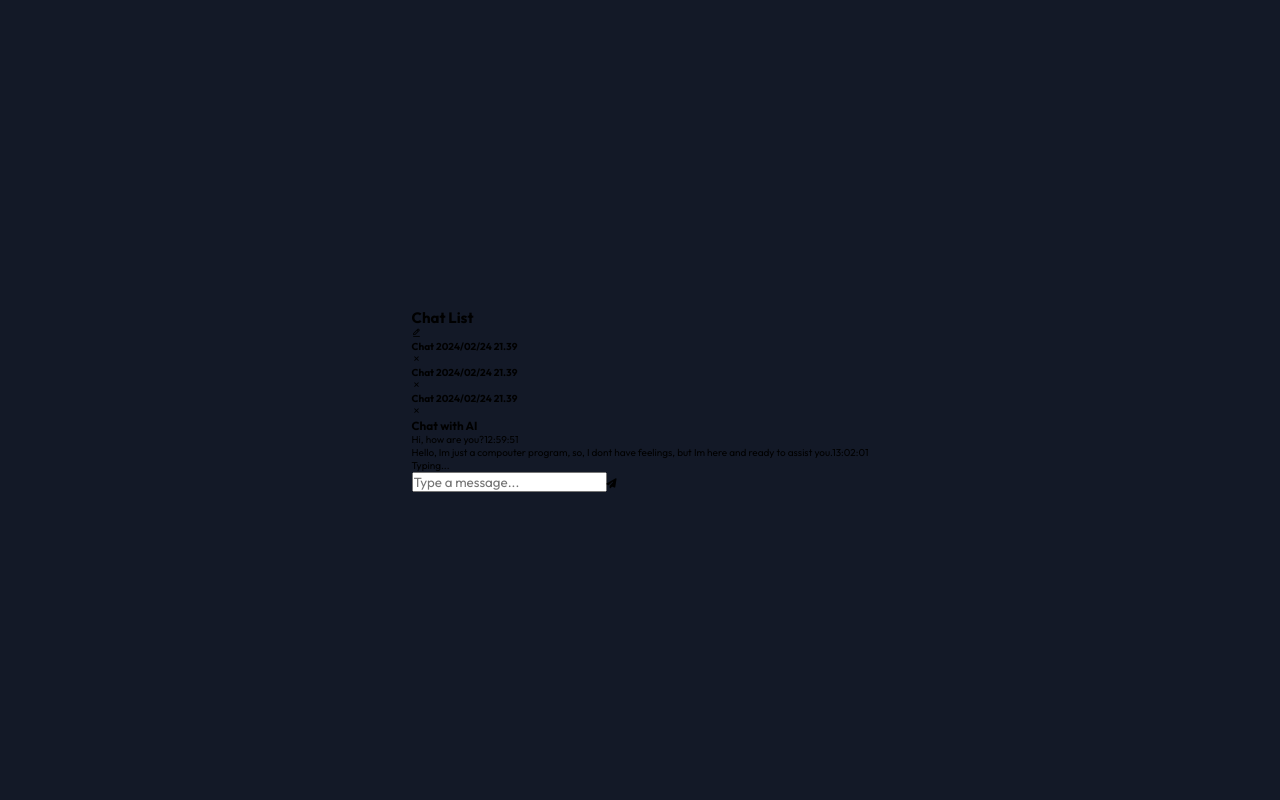
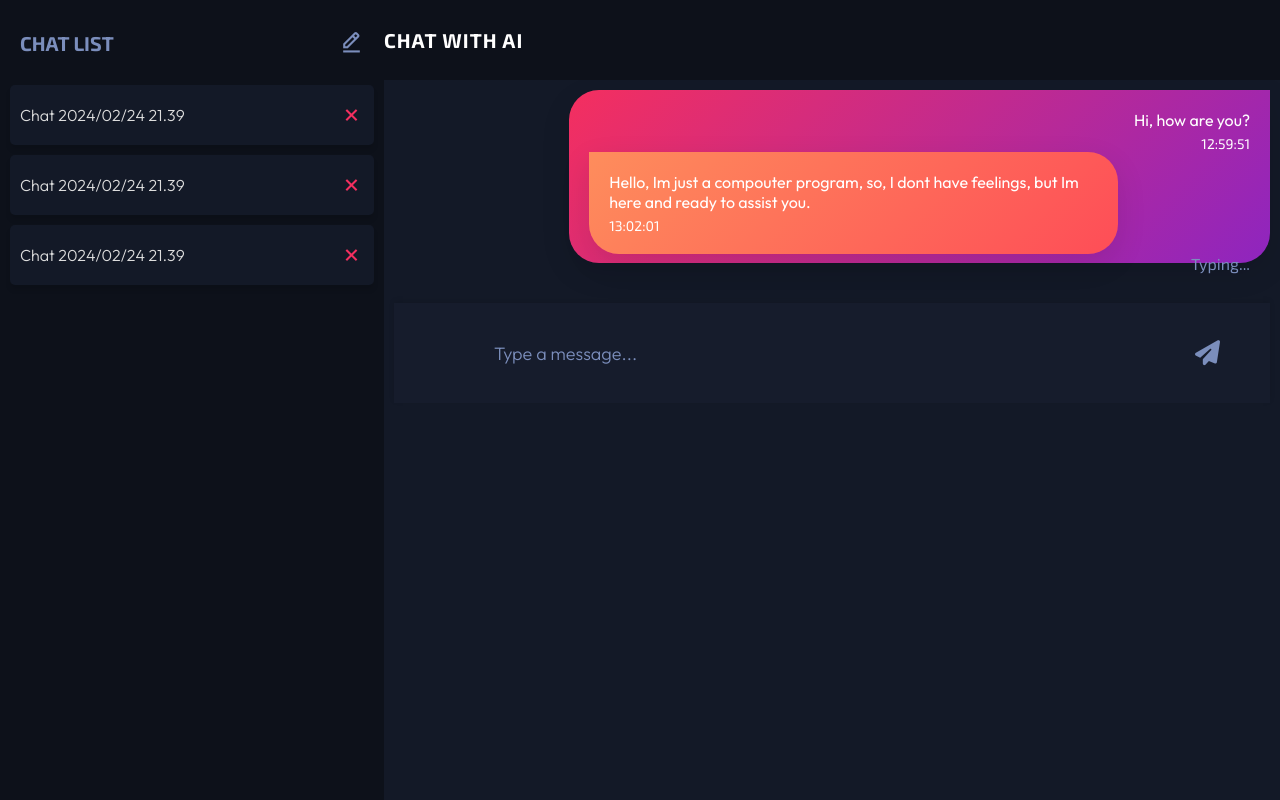
Before and after one commit to armenbakir/AI-Chat-Bot, a Next.js app: page /chatbotapp in a window 1280 px wide. Built offline with nearby package versions, Linux system fonts and the light colour scheme.

Commit message:
created css for chat bot app

```diff
--- /dev/null
+++ b/src/app/chatbotapp/ChatBotApp.css
@@ -0,0 +1,246 @@
+.chat-app {
+  width: 100%;
+  height: 100vh;
+  display: flex;
+}
+
+.chat-list {
+  width: 30%;
+  height: 100%;
+  background-color: #0d111a;
+  padding: 1rem;
+  display: flex;
+  flex-direction: column;
+  row-gap: 1rem;
+}
+
+.chat-list-header {
+  width: 100%;
+  display: flex;
+  align-items: center;
+  justify-content: space-between;
+  padding: 2rem 1rem;
+  color: #7b8ebc;
+}
+
+.chat-list-header h2 {
+  font-family: "Exo 2", sans-serif;
+  font-size: 2rem;
+  text-transform: uppercase;
+}
+
+.chat-list-header i {
+  font-size: 2.5rem;
+  cursor: pointer;
+}
+
+.chat-list-item {
+  width: 100%;
+  height: 6rem;
+  background-color: #131927;
+  padding: 0.5rem 1rem;
+  border-radius: 0.5rem;
+  display: flex;
+  align-items: center;
+  justify-content: space-between;
+  box-shadow: 0 0.5rem 0.5rem rgba(0, 0, 0, 0.1);
+}
+
+.chat-list-item.active {
+  background: linear-gradient(135deg, #f42f5f, #8e25bf);
+}
+
+.chat-list-item h4 {
+  font-size: 1.6rem;
+  font-weight: 300;
+  color: #ddd;
+}
+
+.chat-list-item.active h4 {
+  color: #fff;
+}
+
+.chat-list-item i {
+  font-size: 2.5rem;
+  color: #f42f5f;
+  cursor: pointer;
+}
+
+.chat-window {
+  width: 70%;
+  height: 100%;
+  display: flex;
+  flex-direction: column;
+}
+
+.chat-title {
+  width: 100%;
+  min-height: 8rem;
+  background-color: #0d111a;
+  display: flex;
+  align-items: center;
+  justify-content: space-between;
+  padding-right: 2rem;
+}
+
+.chat-title h3 {
+  font-family: "Exo 2", sans-serif;
+  font-size: 2rem;
+  text-transform: uppercase;
+  color: #fff;
+  letter-spacing: 0.1rem;
+}
+
+.arrow {
+  font-size: 4rem;
+  color: #7b8ebc;
+  transform: rotate(180deg);
+  cursor: pointer;
+}
+
+.chat {
+  width: 100%;
+  flex-grow: 1;
+  padding: 1rem;
+  display: flex;
+  flex-direction: column;
+  row-gap: 4rem;
+  overflow-y: auto;
+}
+
+.chat::-webkit-scrollbar {
+  display: none;
+}
+
+.prompt,
+.response {
+  max-width: 80%;
+  padding: 2rem;
+  font-size: 1.6rem;
+  color: #fff;
+  box-shadow: 0 1rem 3rem rgba(0, 0, 0, 0.1);
+}
+
+.prompt {
+  background: linear-gradient(135deg, #f42f5f, #8e25bf);
+  align-self: flex-end;
+  border-radius: 3rem 0 3rem 3rem;
+  text-align: right;
+}
+
+.response {
+  background: linear-gradient(135deg, #fe8d5c, #fe4d57);
+  border-radius: 0 3rem 3rem 3rem;
+  align-self: flex-start;
+  text-align: left;
+}
+
+.prompt span,
+.response span {
+  font-family: "Exo 2", sans-serif;
+  font-size: 1.4rem;
+  display: block;
+  margin-top: 0.5rem;
+}
+
+.typing {
+  font-family: "Exo 2", sans-serif;
+  font-size: 1.6rem;
+  color: #7b8ebc;
+  margin-top: auto;
+  margin-bottom: -3rem;
+}
+
+.msg-form {
+  width: 100%;
+  min-height: 10rem;
+  background-color: #161c2c;
+  display: flex;
+  align-items: center;
+  box-shadow: 0 -0.2rem 0.5rem rgba(0, 0, 0, 0.1);
+  padding-right: 5rem;
+  position: relative;
+}
+
+.msg-form i {
+  font-size: 2.5rem;
+  color: #7b8ebc;
+  cursor: pointer;
+}
+
+.emoji {
+  width: 10rem;
+  display: flex;
+  justify-content: center;
+}
+
+.picker {
+  position: absolute;
+  bottom: 7rem;
+  left: 8rem;
+}
+
+.msg-input {
+  height: 100%;
+  flex-grow: 1;
+  background-color: transparent;
+  border: none;
+  font-size: 1.8rem;
+  color: #7b8ebc;
+}
+
+.msg-input::placeholder {
+  font-size: 1.8rem;
+  font-weight: 300;
+  color: #7b8ebc;
+}
+
+.msg-input:focus::placeholder {
+  opacity: 0;
+}
+
+@media (max-width: 900px) {
+  .chat-app {
+    flex-direction: column;
+  }
+
+  .chat-list {
+    position: fixed;
+    top: 0;
+    left: 0;
+    width: 40%;
+    height: 100%;
+    transform: translateX(-100%);
+    z-index: 1000;
+  }
+
+  .chat-list.show {
+    transform: translateX(0);
+  }
+
+  .chat-window {
+    width: 100%;
+  }
+
+  .chat-title h3 {
+    padding-left: 5rem;
+  }
+
+  .chat-title i.bx-menu {
+    font-size: 3rem;
+    color: #fff;
+    display: block;
+    cursor: pointer;
+    position: absolute;
+  }
+}
+
+@media (max-width: 500px) {
+  .chat-list {
+    width: 60%;
+  }
+
+  .picker {
+    left: 1rem;
+  }
+}
--- a/src/app/chatbotapp/page.tsx
+++ b/src/app/chatbotapp/page.tsx
@@ -1,3 +1,4 @@
+import "./ChatBotApp.css";
 export default function ChatBotApp() {
   return (
     <div className="chat-app">
```
